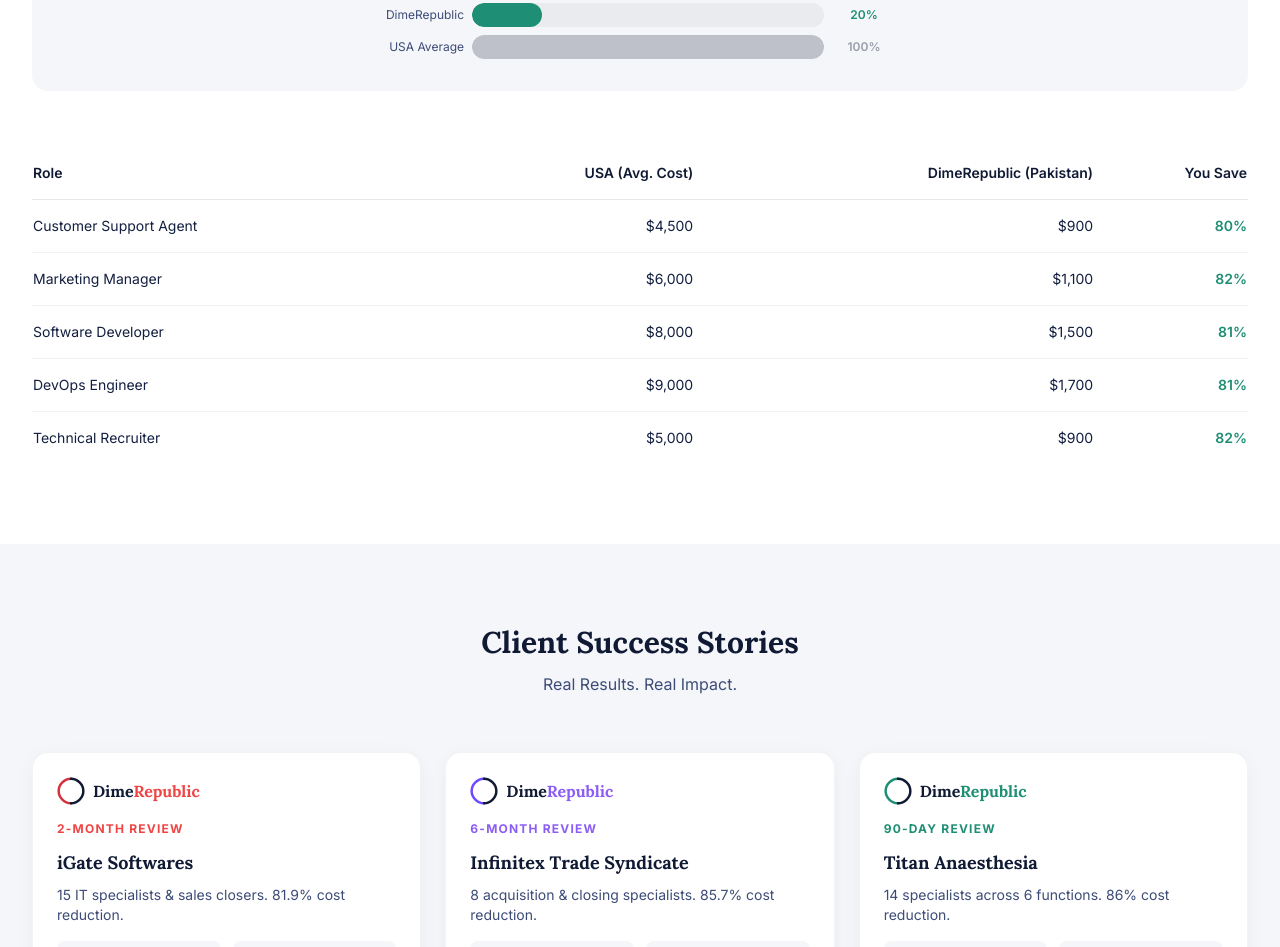
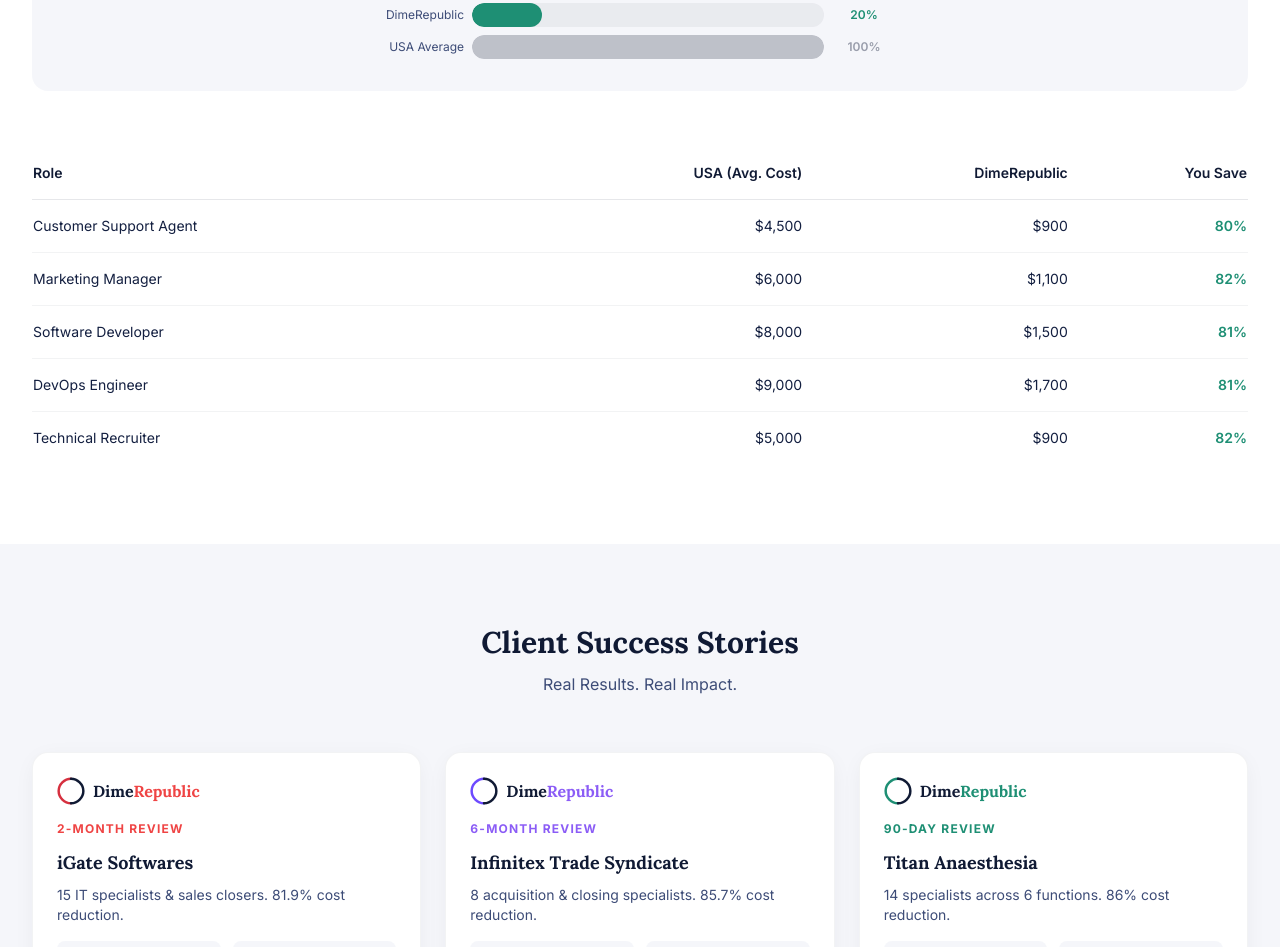
Before and after one commit to DimeRepublic/DimeRepublic-website, a website built with Vite: page docs/index.html in a window 1280 px wide. Shown: the part 2918-3865 px from the top of the page. Built offline with nearby package versions, Linux system fonts and the light colour scheme.

Commit message:
Remove (Pakistan) from pricing table header

```diff
--- a/docs/index.html
+++ b/docs/index.html
@@ -342,7 +342,7 @@
             <tr class="border-b border-navy/10">
               <th class="py-4 font-semibold text-navy">Role</th>
               <th class="py-4 text-right font-semibold text-navy">USA (Avg. Cost)</th>
-              <th class="py-4 text-right font-semibold text-navy">DimeRepublic (Pakistan)</th>
+              <th class="py-4 text-right font-semibold text-navy">DimeRepublic</th>
               <th class="py-4 text-right font-semibold text-navy">You Save</th>
             </tr>
           </thead>
```
Also changed, not shown: index.html (+1 -1 lines).
